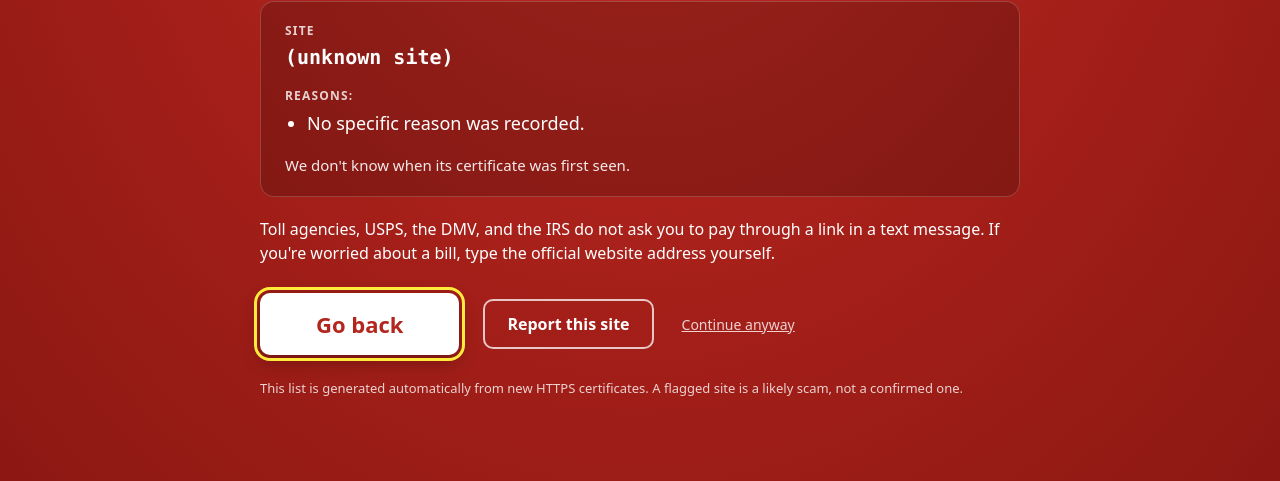
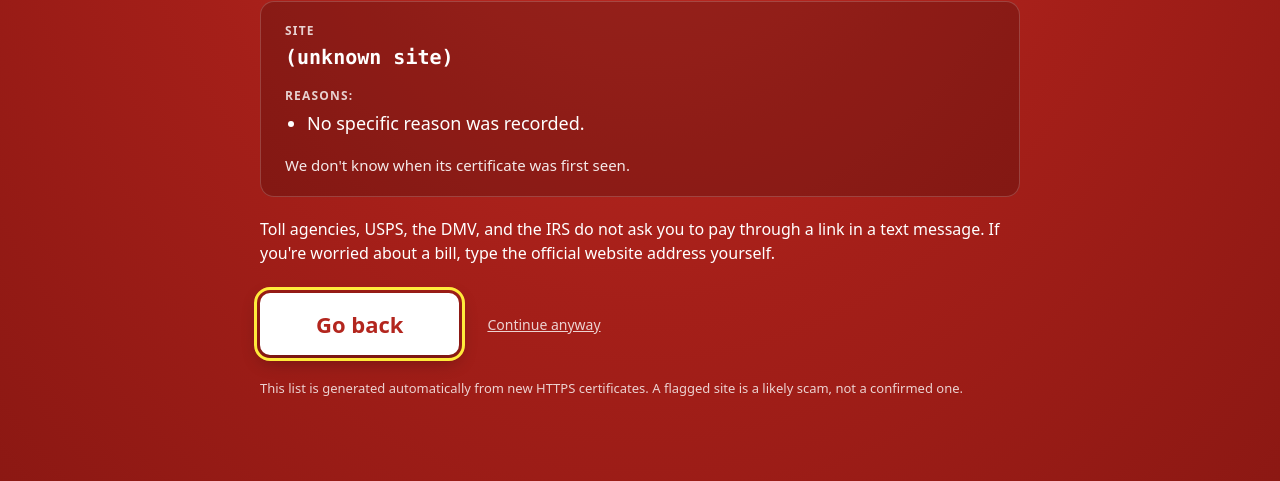
Before and after one commit to shriya77/Scamouflage, a browser extension: page extension/warning.html in a window 1280 px wide. Shown: the part 319-800 px from the top of the page. Drawn offline with Linux system fonts and the light colour scheme.

Commit message:
remove report feature

```diff
--- a/extension/warning.html
+++ b/extension/warning.html
@@ -45,7 +45,6 @@
 
     <div class="actions">
       <button id="go-back" class="primary" type="button" autofocus>Go back</button>
-      <button id="report" class="outline" type="button">Report this site</button>
       <button id="continue" class="secondary" type="button">Continue anyway</button>
     </div>
 
```
